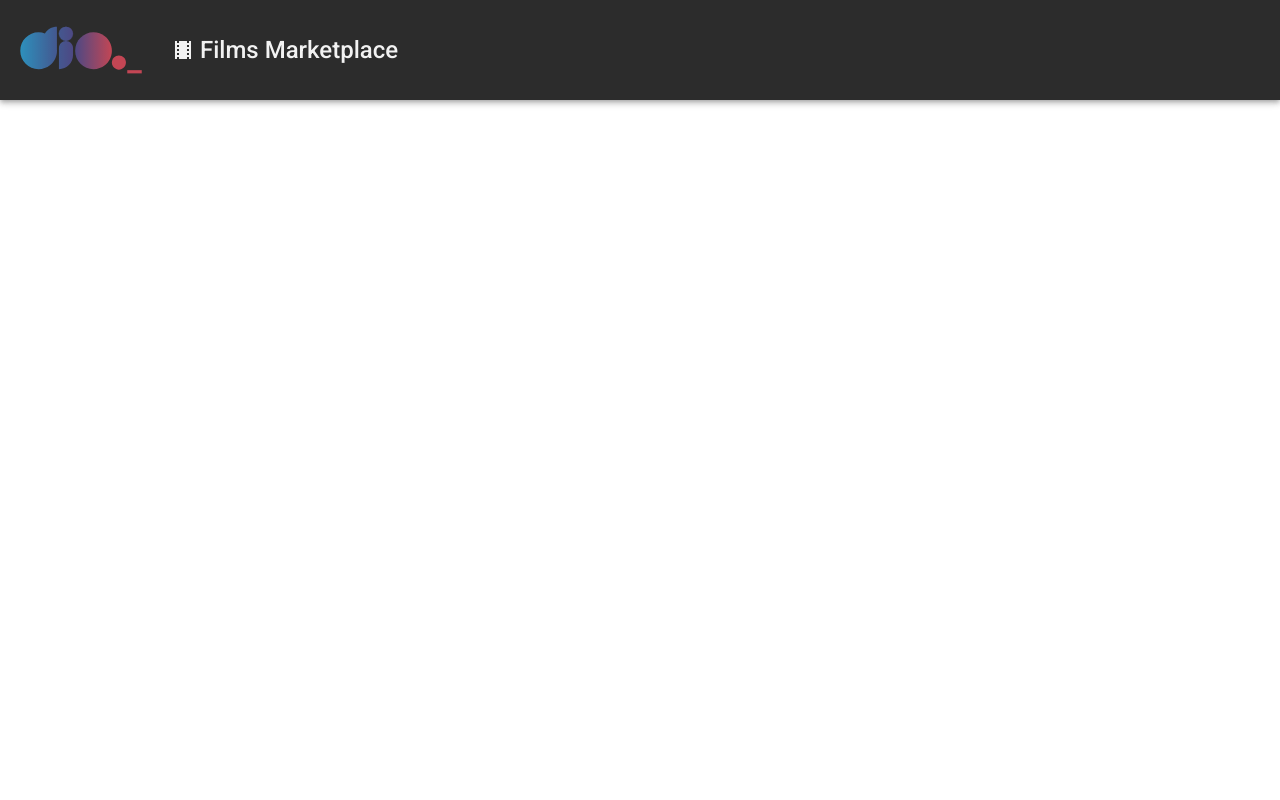
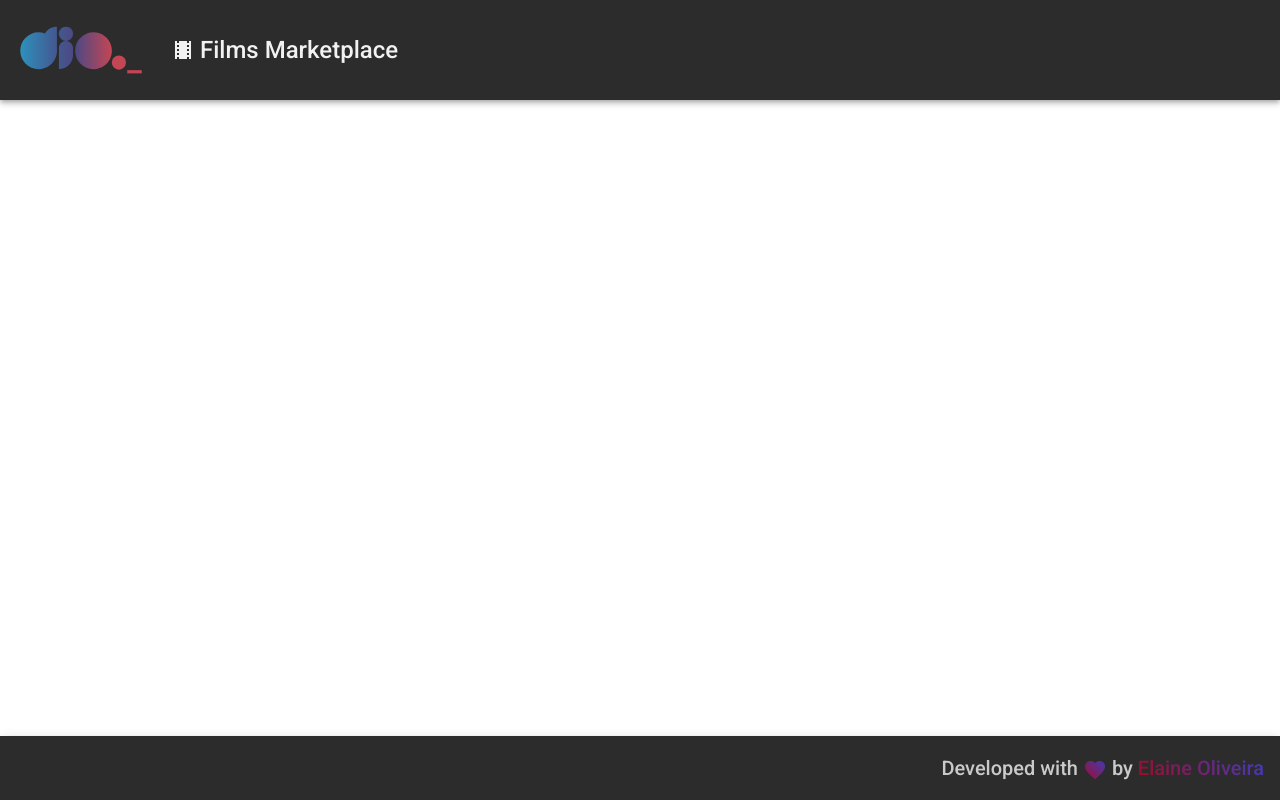
Before and after one commit to Elaine-Gon/marketplace_Angular, an Angular app: page / in a window 1280 px wide. Built offline with nearby package versions, Linux system fonts and the light colour scheme.

Commit message:
footer construction

```diff
--- a/src/app/app.component.html
+++ b/src/app/app.component.html
@@ -1 +1,2 @@
 <app-header></app-header>
+<app-footer></app-footer>
--- a/src/app/app.module.ts
+++ b/src/app/app.module.ts
@@ -6,11 +6,13 @@ import { AppComponent } from './app.component';
 import { BrowserAnimationsModule } from '@angular/platform-browser/animations';
 import { MatToolbarModule } from '@angular/material/toolbar';
 import { HeaderComponent } from './components/template/header/header.component';
+import { FooterComponent } from './components/template/footer/footer.component';
 
 @NgModule({
   declarations: [
     AppComponent,
-    HeaderComponent
+    HeaderComponent,
+    FooterComponent
   ],
   imports: [
     BrowserModule,
--- /dev/null
+++ b/src/app/components/template/footer/footer.component.css
@@ -0,0 +1,32 @@
+.footer {
+  background-color: #2C2C2C;
+  color: #F2F2F2;
+  position: fixed;
+  bottom: 0;
+  display: flex;
+  justify-content: flex-end;
+}
+
+.middle {
+  vertical-align: middle;
+}
+
+.footer span {
+  opacity: .8;
+  transition: .2s;
+}
+
+.footer span:hover {
+  opacity: 1;
+}
+
+.footer i, a {
+  text-decoration: none;
+  color: #F2F2F2;
+  transition: .2s;
+  background-image: linear-gradient(45deg, rgba(197, 0, 33, 0.959), rgb(66, 66, 231));
+  background-size: 100%;
+  background-repeat: repeat;
+  -webkit-background-clip: text;
+  -webkit-text-fill-color: transparent;
+}
--- /dev/null
+++ b/src/app/components/template/footer/footer.component.html
@@ -0,0 +1,10 @@
+<mat-toolbar class="footer mat-elevation-z4">
+  <span>
+    Developed with
+    <i class="material-icons middle"> favorite </i>
+    by
+    <a href="https://github.com/Elaine-Gon" target="_blank">
+      Elaine Oliveira
+    </a>
+  </span>
+</mat-toolbar>
--- /dev/null
+++ b/src/app/components/template/footer/footer.component.ts
@@ -0,0 +1,15 @@
+import { Component, OnInit } from '@angular/core';
+
+@Component({
+  selector: 'app-footer',
+  templateUrl: './footer.component.html',
+  styleUrls: ['./footer.component.css']
+})
+export class FooterComponent implements OnInit {
+
+  constructor() { }
+
+  ngOnInit(): void {
+  }
+
+}
```
Also changed, not shown: 1 other file (tests, documents, lock files or other folders).
